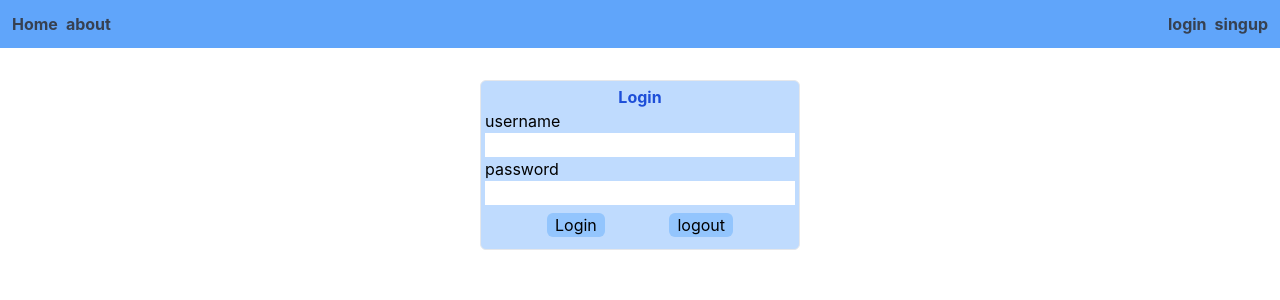
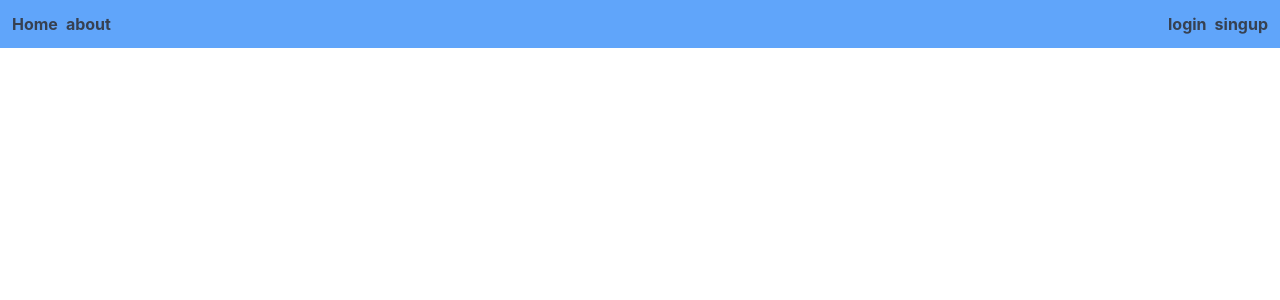
Before and after one commit to Bittuyadav06/ReactPA, a React (Create React App) app in the folder myreactpro/: page / in a window 1280 px wide. Shown: the top 300 px of the page. Built offline with nearby package versions, Linux system fonts and the light colour scheme.

Commit message:
try login modal but pending

```diff
--- a/myreactpro/src/components/LogInOut/Login.jsx
+++ b/myreactpro/src/components/LogInOut/Login.jsx
@@ -4,7 +4,9 @@ import { Link } from 'react-router-dom';
 import Index from '../Index.jsx';
 
 
-export default function Login() {
+export default function Login({ isOpen }) {
+
+
     const [username, setUsername] = useState("");
     const [password, setPassword] = useState("");
     const [message, setMessage] = useState("");
@@ -36,6 +38,7 @@ export default function Login() {
 
 
     };
+    if (!isOpen) return null;
 
     return (
         <>
--- a/myreactpro/src/components/Navbar.jsx
+++ b/myreactpro/src/components/Navbar.jsx
@@ -1,8 +1,9 @@
-import React from 'react'
+import React, { useState } from 'react'
 import { Link } from 'react-router-dom'
 import Home from './Home'
 
 export default function Navbar() {
+    const [isModalOpen, setIsModalOpen] = useState(false);
   return (
     <div>
         <header className='p-3 bg-blue-400 w-full'>
@@ -13,7 +14,7 @@ export default function Navbar() {
                             <Link to="/about"><li className='hover:text-white'>about</li> </Link>
                         </ul>
                         <ul className='flex gap-2 font-bold text-gray-700'>
-                            <Link to="/"><li className='hover:text-white'>login</li></Link>
+                            <Link to="/"><li className='hover:text-white'onClick={() => setIsModalOpen(true)} >login</li></Link>
                             <li className='hover:text-white'>singup</li>
                         </ul>
                     </div>
```
